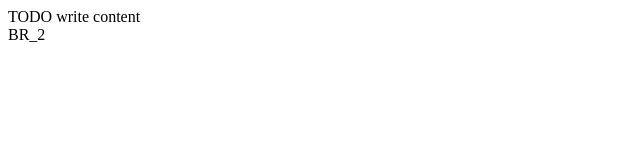
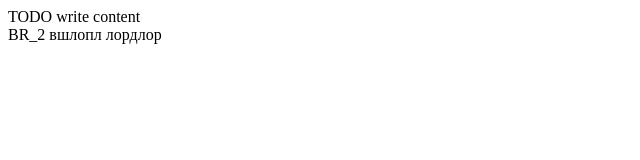
Before and after one commit to UPROProbe/LabUPRO, a website: page public_html/folder/newhtml.html in a window 1280 px wide. Shown: the whole page, without its empty margins (0-640 px from the left). Drawn offline with Linux system fonts and the light colour scheme.

Commit message:
Проба 2019

```diff
--- a/public_html/folder/newhtml.html
+++ b/public_html/folder/newhtml.html
@@ -13,5 +13,6 @@
     <body>
         <div>TODO write content</div>
         BR_2
+        вшлопл лордлор
     </body>
 </html>
```
